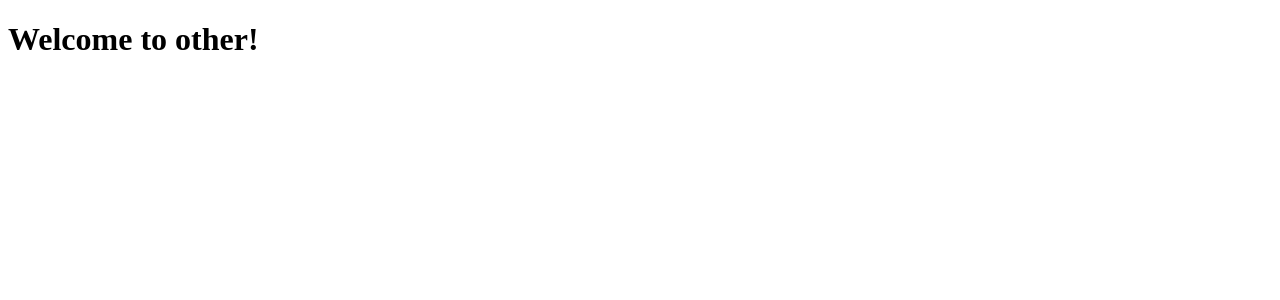
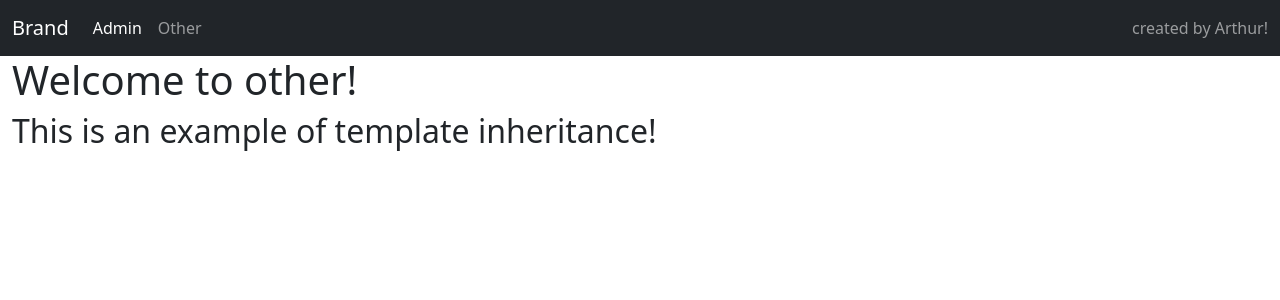
Before and after one commit to ajlaroya/My-Django, a Django app: page /basic_app/other/ in a window 1280 px wide. Shown: the top 300 px of the page. Run offline with Django 3.2, Linux system fonts and the light colour scheme.

Commit message:
template inheritence! bootstrap navbar across pages

```diff
--- a/learning_templates/templates/basic_app/base.html
+++ b/learning_templates/templates/basic_app/base.html
@@ -0,0 +1,41 @@
+<!DOCTYPE html>
+<html lang="en" dir="ltr">
+  <head>
+    <meta charset="utf-8">
+    <title></title>
+    <link href="https://cdn.jsdelivr.net/npm/bootstrap@5.1.1/dist/css/bootstrap.min.css" rel="stylesheet" integrity="sha384-F3w7mX95PdgyTmZZMECAngseQB83DfGTowi0iMjiWaeVhAn4FJkqJByhZMI3AhiU" crossorigin="anonymous">
+    <script src="https://cdn.jsdelivr.net/npm/bootstrap@5.1.1/dist/js/bootstrap.bundle.min.js" integrity="sha384-/bQdsTh/da6pkI1MST/rWKFNjaCP5gBSY4sEBT38Q/9RBh9AH40zEOg7Hlq2THRZ" crossorigin="anonymous"></script>
+  </head>
+  <body>
+
+    <!-- Navbar -->
+    <nav class="navbar navbar-expand-lg navbar-dark bg-dark">
+      <div class="container-fluid">
+        <a class="navbar-brand" href="{% url 'index' %}">Brand</a>
+        <button class="navbar-toggler" type="button" data-bs-toggle="collapse" data-bs-target="#navbarText" aria-controls="navbarText" aria-expanded="false" aria-label="Toggle navigation">
+          <span class="navbar-toggler-icon"></span>
+        </button>
+        <div class="collapse navbar-collapse" id="navbarText">
+          <ul class="navbar-nav me-auto mb-2 mb-lg-0">
+            <li class="nav-item">
+              <a class="nav-link active" aria-current="page" href="{% url 'admin:index' %}">Admin</a>
+            </li>
+            <li class="nav-item">
+              <a class="nav-link" href="{% url 'basic_app:other' %}">Other</a>
+            </li>
+          </ul>
+          <span class="navbar-text">
+            created by Arthur!
+          </span>
+        </div>
+      </div>
+    </nav>
+
+    <div class="container-fluid">
+      {% block body_block %}
+      <!-- Anything outside this will be inherited if you extend -->
+      {% endblock %}
+    </div>
+
+  </body>
+</html>
--- a/learning_templates/templates/basic_app/other.html
+++ b/learning_templates/templates/basic_app/other.html
@@ -1,10 +1,6 @@
 <!DOCTYPE html>
-<html lang="en" dir="ltr">
-  <head>
-    <meta charset="utf-8">
-    <title></title>
-  </head>
-  <body>
+{% extends 'basic_app/base.html' %}
+  {% block body_block %}
     <h1>Welcome to other!</h1>
-  </body>
-</html>
+    <h2>This is an example of template inheritance!</h2>
+  {% endblock %}
```
Also changed, not shown: learning_templates/templates/basic_app/index.html (+4 -8 lines).
